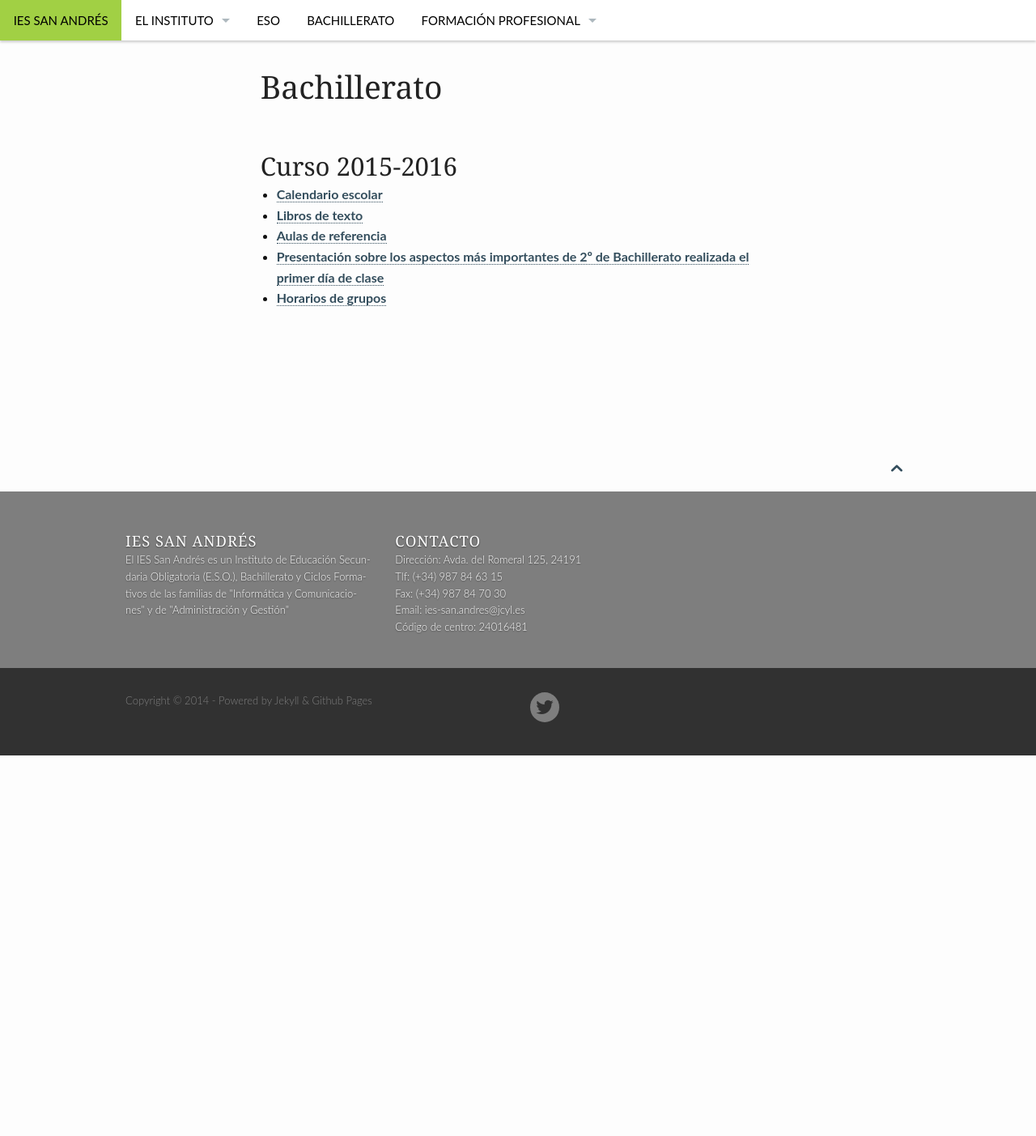
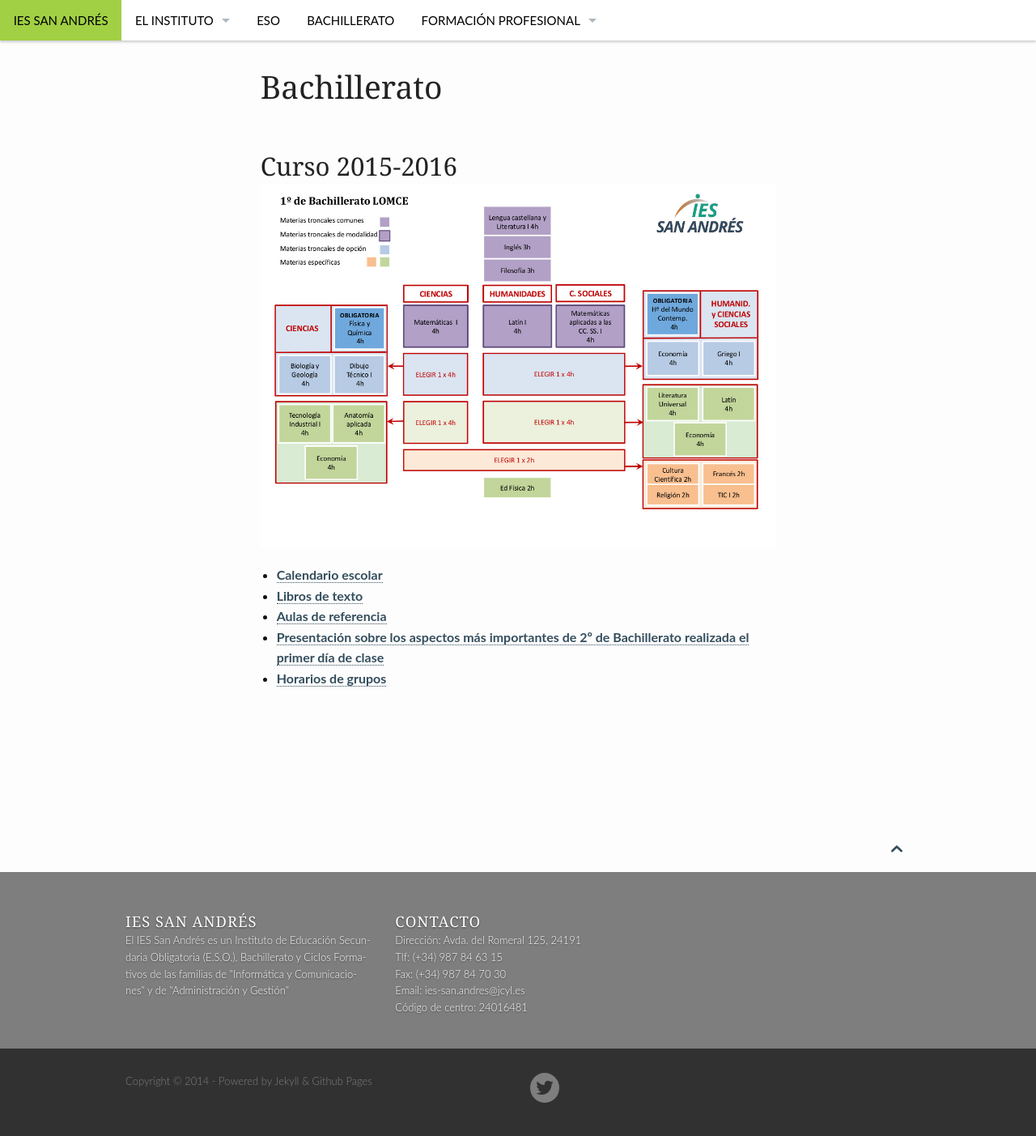
Before and after one commit to iessanandres/iessanandres.github.io.old, a Jekyll site: the page built from pages/bachillerato.md, in a window 1280 px wide. Shown: the whole page at 81% size. Built offline with Jekyll 4.4.1, drawn with Linux system fonts in a browser that asks for light colours; nearby versions of some CDN libraries; before the commit the page ends 933 px from its top, so only the background shows below that.

Commit message:
Añadida estructura de 1º de Bachillerato

```diff
--- a/pages/bachillerato.md
+++ b/pages/bachillerato.md
@@ -10,6 +10,8 @@ show_meta: false
 
 ## Curso 2015-2016
 
+[![Estructura del Bachillerato](/imagenes/estructura1BachilleratoLOMCE.jpg)](/imagenes/estructura1BachilleratoLOMCE.jpg)
+
 * [Calendario escolar](http://www.educa.jcyl.es/es/informacion/calendario-escolar-2015-2016)
 * [Libros de texto](https://drive.google.com/a/iessanandres.com/folderview?id=0B4jaZeMGL7HsfmNEUFpScHlEc0pmekxHV3RONGNmaEhJUWpxVUhpWjNUcDlPWW5ERFEwNlU&usp=sharing#)
 * [Aulas de referencia](/noticias/aulas-de-referencia-2015-2016/)
```
Also changed, not shown: imagenes/estructura1BachilleratoLOMCE.jpg (added).
